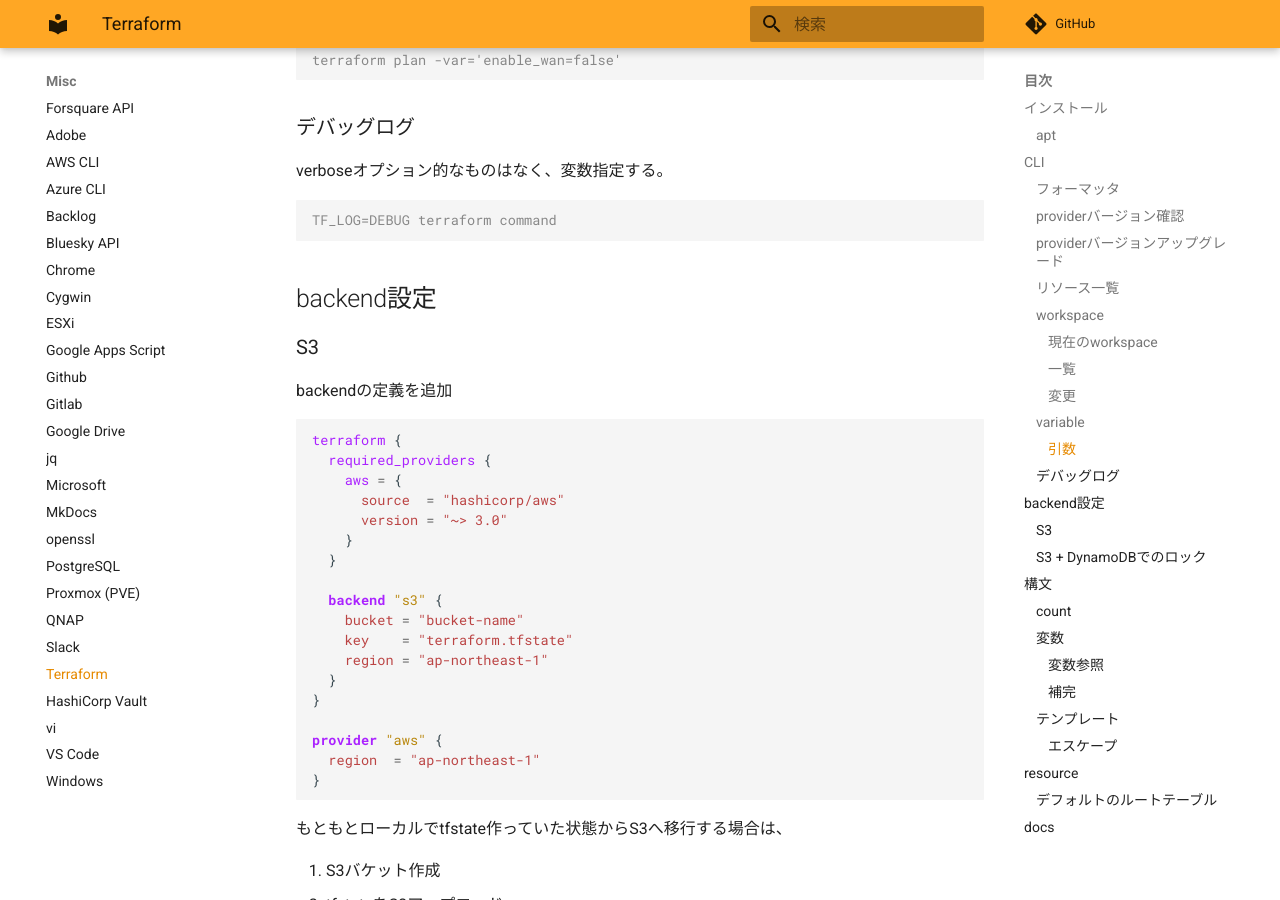
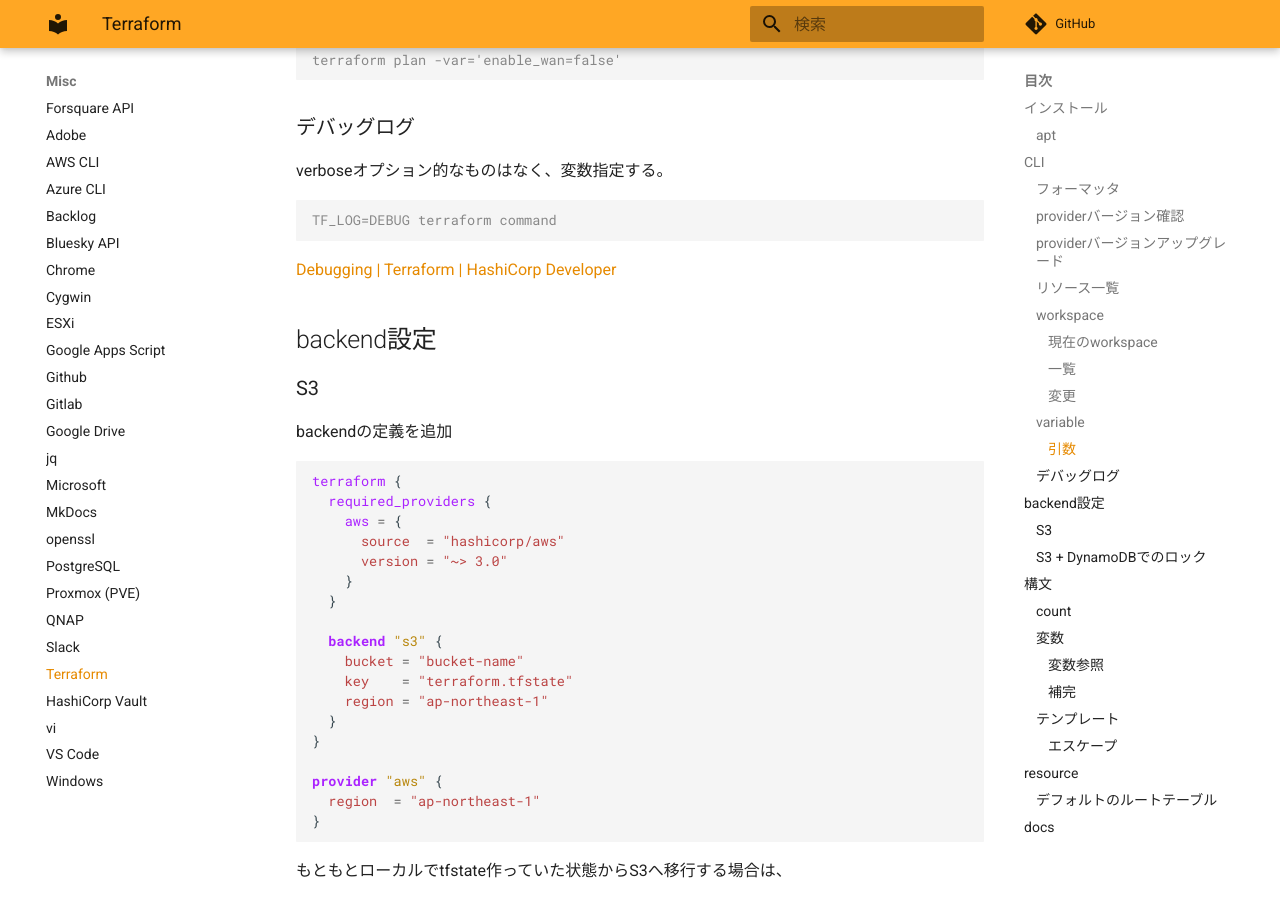
Before and after one commit to zaki-lknr/docs, an MkDocs documentation site: the page built from docs/Misc/terraform.md, in a window 1280 px wide and 900 px high, scrolled down 1806 px. Built offline with MkDocs 1.6.1 and Material for MkDocs 9.7.7, drawn with Linux system fonts in a browser that asks for light colours; comment, search, counter and statistics services are not loaded.

Commit message:
add: misc/terraform: debugログのリンク

````diff
--- a/docs/Misc/terraform.md
+++ b/docs/Misc/terraform.md
@@ -91,6 +91,8 @@ verboseオプション的なものはなく、変数指定する。
 ```console
 TF_LOG=DEBUG terraform command
 ```
+
+[Debugging | Terraform | HashiCorp Developer](https://developer.hashicorp.com/terraform/internals/debugging)
 
 ## backend設定
 
````
